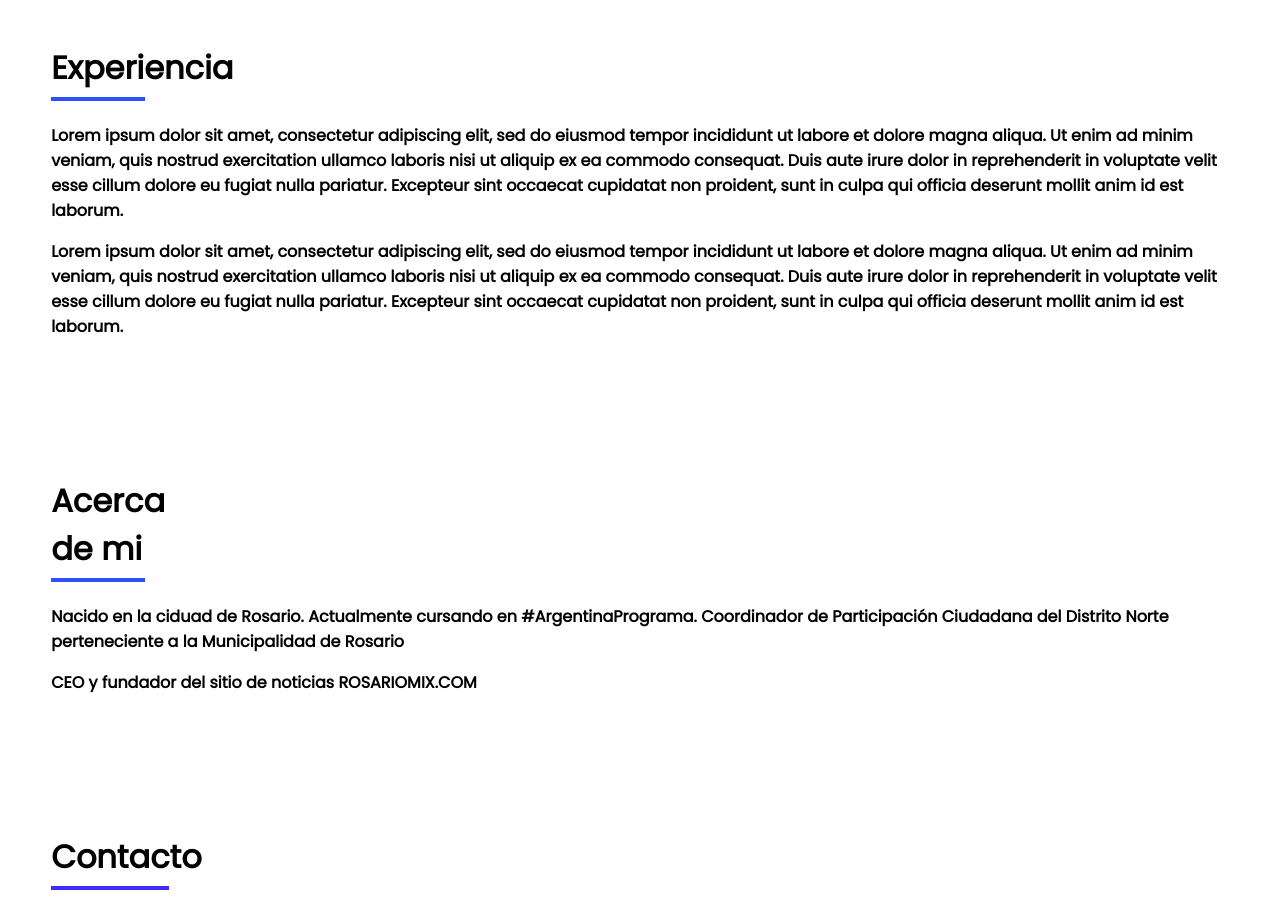
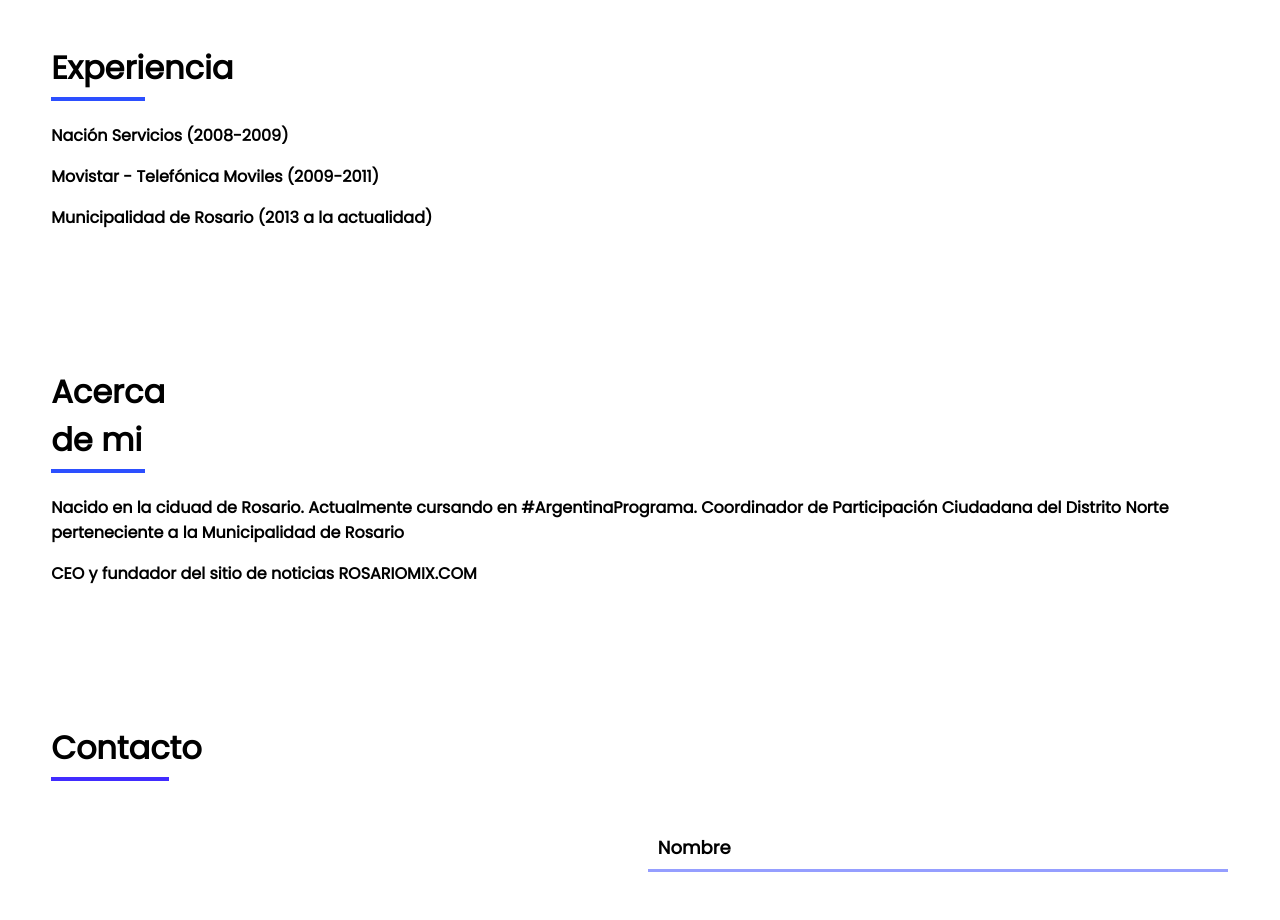
Before and after one commit to davidrscozziero/Devportfoliov3, an Angular app: page / in a window 1280 px wide. Shown: the part 1960-2880 px from the top of the page. Built offline with nearby package versions, Linux system fonts and the light colour scheme.

Commit message:
Update experiencia.component.html

```diff
--- a/src/app/componentes/experiencia/experiencia.component.html
+++ b/src/app/componentes/experiencia/experiencia.component.html
@@ -1,9 +1,12 @@
 <div id="exp">
     <h1>Experiencia</h1>
               <p>
-                  Lorem ipsum dolor sit amet, consectetur adipiscing elit, sed do eiusmod tempor incididunt ut labore et dolore magna aliqua. Ut enim ad minim veniam, quis nostrud exercitation ullamco laboris nisi ut aliquip ex ea commodo consequat. Duis aute irure dolor in reprehenderit in voluptate velit esse cillum dolore eu fugiat nulla pariatur. Excepteur sint occaecat cupidatat non proident, sunt in culpa qui officia deserunt mollit anim id est laborum.
+                 Nación Servicios (2008-2009)
               </p>
               <p>
-                  Lorem ipsum dolor sit amet, consectetur adipiscing elit, sed do eiusmod tempor incididunt ut labore et dolore magna aliqua. Ut enim ad minim veniam, quis nostrud exercitation ullamco laboris nisi ut aliquip ex ea commodo consequat. Duis aute irure dolor in reprehenderit in voluptate velit esse cillum dolore eu fugiat nulla pariatur. Excepteur sint occaecat cupidatat non proident, sunt in culpa qui officia deserunt mollit anim id est laborum.
+                 Movistar - Telefónica Moviles (2009-2011)
+              </p>
+               <p>
+                 Municipalidad de Rosario (2013 a la actualidad)
               </p>
     </div>
```
